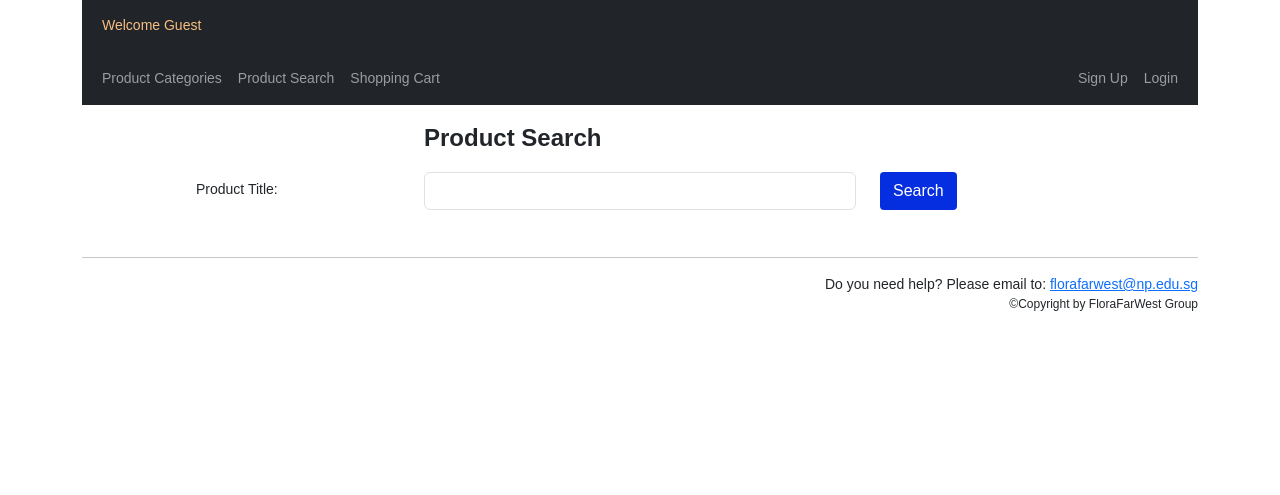
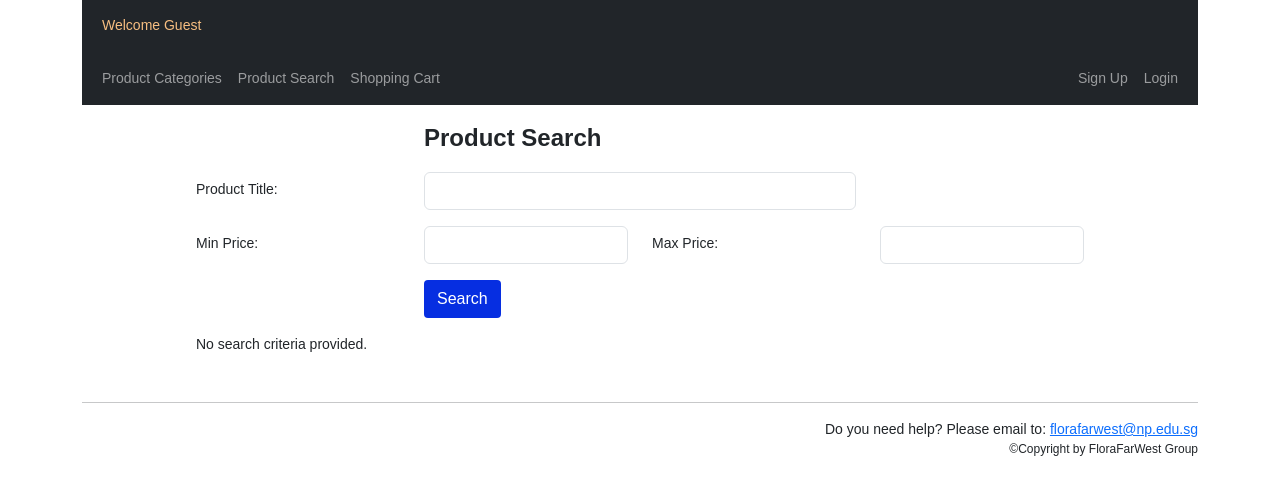
Before and after one commit to Dyoneus/ECAD-ASG, a PHP site: page /ECAD-ASG/search.php in a window 1280 px wide. Shown: the part 159-654 px from the top of the page. Run offline with PHP 8.4, Linux system fonts and the light colour scheme.

Commit message:
Out of Stock indicator & Advanced Product Search

```diff
--- a/search.php
+++ b/search.php
@@ -3,52 +3,123 @@ session_start(); // Detect the current session
 include("header.php"); // Include the Page Layout header
 ?>
 
-<!-- HTML Form to collect search keyword and submit it to the same page in server -->
 <div style="width:80%; margin:auto;"> <!-- Container -->
+
     <form name="frmSearch" method="get" action="">
         <div class="mb-3 row"> <!-- 1st row -->
             <div class="col-sm-9 offset-sm-3">
                 <span class="page-title">Product Search</span>
             </div>
         </div> <!-- End of 1st row -->
+
         <div class="mb-3 row"> <!-- 2nd row -->
-        <label for="keywords"
-               class="col-sm-3 col-form-label">Product Title:</label>
+            <label for="keywords" class="col-sm-3 col-form-label">Product Title:</label>
             <div class="col-sm-6">
-            <input class="form-control" name="keywords" id="keywords"
-                   type="search" />
+                <input class="form-control" name="keywords" id="keywords" type="search" />
             </div>
+        </div> <!-- End of 2nd row -->
+
+        <div class="mb-3 row"> <!-- 3rd row -->
+    <label for="minPrice" class="col-sm-3 col-form-label">Min Price:</label>
     <div class="col-sm-3">
+        <input class="form-control" name="minPrice" id="minPrice" type="number" min="0" step="0.01" />
+    </div>
+    <label for="maxPrice" class="col-sm-3 col-form-label">Max Price:</label>
+    <div class="col-sm-3">
+        <input class="form-control" name="maxPrice" id="maxPrice" type="number" min="0" step="0.01" />
+    </div>
+</div> <!-- End of 3rd row -->
+
+<div class="mb-3 row"> <!-- 4th row -->
+    <div class="col-sm-9 offset-sm-3">
         <button type="submit">Search</button>
     </div>
-    </div>  <!-- End of 2nd row -->
+</div> <!-- End of 4th row -->
+
 </form>
+
 
     <?php
     include_once("mysql_conn.php");
 
-// The non-empty search keyword is sent to server
-if (isset($_GET["keywords"]) && trim($_GET['keywords']) != "") {
-    // To Do (DIY): Retrieve list of product records with "ProductTitle"
-	// contains the keyword entered by shopper, and display them in a table.
+    if (isset($_GET["keywords"]) && trim($_GET['keywords']) != "" && isset($_GET['minPrice']) && trim($_GET['minPrice']) == "" && isset($_GET['maxPrice']) && trim($_GET['maxPrice']) == "") {
+        // Search by title only
         $searchText = $conn->real_escape_string($_GET["keywords"]);
-	$qry = "SELECT ProductID, ProductTitle, ProductDesc FROM product WHERE ProductTitle LIKE '%$searchText%' OR ProductDesc LIKE
-            '%$searchText%' ORDER BY ProductID";
+        $qry = "SELECT ProductID, ProductTitle, ProductDesc FROM product
+                WHERE ProductTitle LIKE '%$searchText%' OR ProductDesc LIKE '%$searchText%'";
+    }
+    elseif (isset($_GET["keywords"]) && trim($_GET['keywords']) == "" && isset($_GET['minPrice']) && isset($_GET['maxPrice']) && trim($_GET['maxPrice']) == "") {
+        // Search by price range only
+        $minPrice = floatval($_GET['minPrice']);
+        $qry = "SELECT ProductID, ProductTitle, ProductDesc FROM product
+                WHERE Price >= $minPrice";
+    }
+    elseif (isset($_GET["keywords"]) && trim($_GET['keywords']) == "" && isset($_GET['minPrice']) && trim($_GET['minPrice']) == "" && isset($_GET['maxPrice'])) {
+        // Search by price range only
+        $maxPrice = floatval($_GET['maxPrice']);
+        $qry = "SELECT ProductID, ProductTitle, ProductDesc FROM product
+                WHERE Price <= $maxPrice";
+    }
+    elseif (isset($_GET["keywords"]) && trim($_GET['keywords']) == "" && isset($_GET['minPrice']) && isset($_GET['maxPrice'])) {
+        // Search by price range only
+        $minPrice = floatval($_GET['minPrice']);
+        $maxPrice = floatval($_GET['maxPrice']);
+        $qry = "SELECT ProductID, ProductTitle, ProductDesc FROM product
+                WHERE Price BETWEEN $minPrice AND $maxPrice";
+    }
+    elseif (isset($_GET["keywords"]) && trim($_GET['keywords']) != "" && isset($_GET['minPrice']) && isset($_GET['maxPrice']) && trim($_GET['maxPrice']) == "") {
+        // Search by title and price range
+        $searchText = $conn->real_escape_string($_GET["keywords"]);
+        $minPrice = floatval($_GET['minPrice']);
+        $qry = "SELECT ProductID, ProductTitle, ProductDesc FROM product
+                WHERE (ProductTitle LIKE '%$searchText%' OR ProductDesc LIKE '%$searchText%')
+                AND Price >= $minPrice";
+    }
+    elseif (isset($_GET["keywords"]) && trim($_GET['keywords']) != "" && isset($_GET['minPrice']) && trim($_GET['minPrice']) == "" && isset($_GET['maxPrice'])) {
+        // Search by title and price range
+        $searchText = $conn->real_escape_string($_GET["keywords"]);
+        $maxPrice = floatval($_GET['maxPrice']);
+        $qry = "SELECT ProductID, ProductTitle, ProductDesc FROM product
+                WHERE (ProductTitle LIKE '%$searchText%' OR ProductDesc LIKE '%$searchText%')
+                AND Price <= $maxPrice";
+    }
+    elseif (isset($_GET["keywords"]) && trim($_GET['keywords']) != "" &&
+            isset($_GET['minPrice']) && isset($_GET['maxPrice'])) {
+        // Search by title and the entered price, assume the other price is infinity
+        $searchText = $conn->real_escape_string($_GET["keywords"]);
+        $minPrice = floatval($_GET['minPrice']);
+        $maxPrice = floatval($_GET['maxPrice']);
+        $qry = "SELECT ProductID, ProductTitle, ProductDesc FROM product
+                WHERE (ProductTitle LIKE '%$searchText%' OR ProductDesc LIKE '%$searchText%')
+                AND (Price >= $minPrice AND Price <= $maxPrice)";
+    }
+    else {
+        // No search criteria provided
+        echo "<p>No search criteria provided.</p>";
+    }
 
+    if (isset($qry)) {
+        $qry .= " ORDER BY ProductID";
         $stmt = $conn->prepare($qry);
         $stmt->execute();
         $result = $stmt->get_result();
         $stmt->close();
 
-    echo "<span style='font-weight: bold;'>Search results for '$searchText':</span>";
+        if ($result->num_rows > 0) {
+            echo "<span style='font-weight: bold;'>Search results:</span>";
+            echo "<table class='table'>";
+            echo "<thead><tr><th>Product Title</th><th>Product Description</th></tr></thead>";
+            echo "<tbody>";
 
             while ($row = $result->fetch_array()) {
                 $product = "productDetails.php?pid=$row[ProductID]";
-        echo "<div class='row' style='padding:5px'>";
-        echo "<a href='$product'>$row[ProductTitle]</a></br>";
-        echo "</div>";
+                echo "<tr><td><a href='$product'>$row[ProductTitle]</a></td><td>$row[ProductDesc]</td></tr>";
             }
-	// To Do (DIY): End of Code
+
+            echo "</tbody></table>";
+        } else {
+            echo "<p>No results found.</p>";
+        }
     }
 
     echo "</div>"; // End of container
```
Also changed, not shown: productDetails.php (+21 -2 lines). Lines whose indentation alone changed are shown as unchanged.
